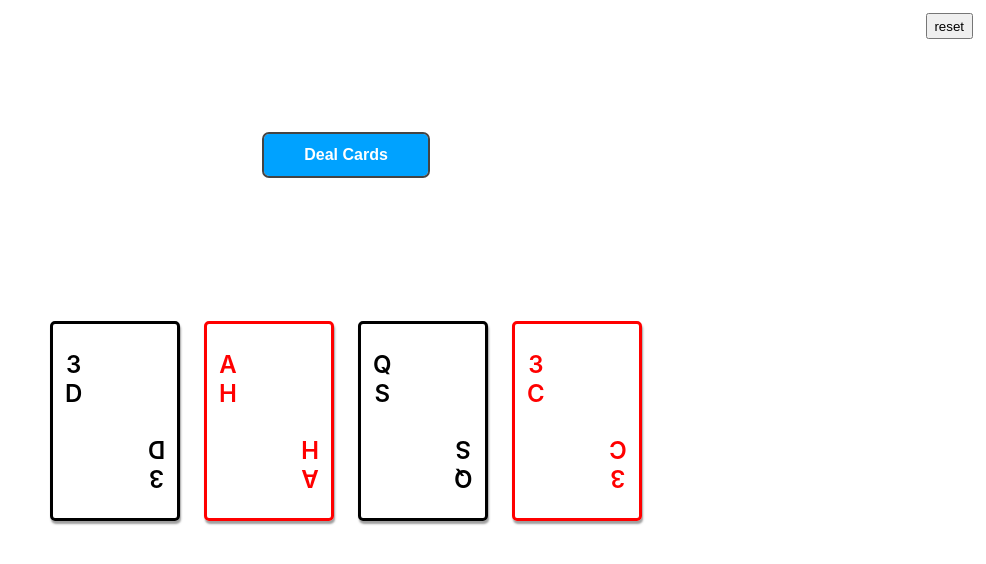
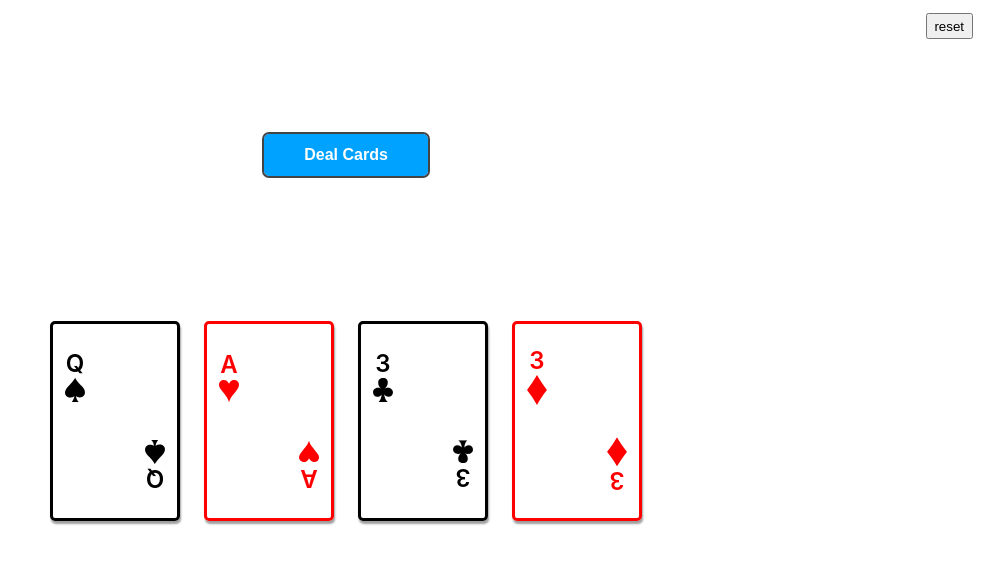
Before and after one commit to pablowbk/cardsss, a React (Create React App) app: page / in a window 1280 px wide. Both pictures are taken after a click on the button "Deal Cards". Shown: the top 564 px of the page, without its empty margins (294-1280 px from the left). Built offline with nearby package versions, Linux system fonts and the light colour scheme.

Commit message:
adds svg for suits

```diff
--- a/src/App.css
+++ b/src/App.css
@@ -62,6 +62,8 @@
   display: grid;
   align-content: space-around;
   justify-items: start;
+  transition: transform 200ms ease-in-out;
+  transform-origin: bottom;
 }
 
 .card:nth-child(even) {
@@ -82,6 +84,9 @@
   justify-self: end;
 }
 
+.card:hover {
+  transform: translate(2%, -1%) rotateZ(3deg);
+}
 
 .gameOver {
   position: absolute;
@@ -101,3 +106,7 @@
     0 0 0 24px #666,
     0 0 0 32px #222;
 }
+
+.suitSvg {
+  width: 20px;
+}
--- a/src/App.js
+++ b/src/App.js
@@ -11,11 +11,11 @@ import './App.css';
 
 */
 
+const suits = ['D', 'H', 'S', 'C']; //possible suits available (4)
+// const suits = ['&#127839;', '&#127829;', '&#127790;', '&#127850;']; //possible suits available (4)
+const ranks = ['2', '3', '4', '5', '6', '7', '8', '9', '10', 'J', 'Q', 'K', 'A']//possible ranks available (13)
 
 function App() {
-  const suits = ['D', 'H', 'S', 'C']; //possible suits available (4)
-  // const suits = ['&#127839;', '&#127829;', '&#127790;', '&#127850;']; //possible suits available (4)
-  const ranks = ['2', '3', '4', '5', '6', '7', '8', '9', '10', 'J', 'Q', 'K', 'A']//possible ranks available (13)
 
   // const cardsStart = {Suit: '', Rank: ''};
 
@@ -141,30 +141,48 @@ function App() {
       <div className='cards-container'>
         {gameOver && <span className='gameOver'>Game Over!</span>}
 
+        <RenderCard card={spades} zeroDealClass={zeroDealClass} />
+        <RenderCard card={hearts} zeroDealClass={zeroDealClass} />
+        <RenderCard card={clubs} zeroDealClass={zeroDealClass} />
         <RenderCard card={diamonds} zeroDealClass={zeroDealClass} />
-        <RenderCard card={hearts} zeroDealClass={zeroDealClass} />
-        <RenderCard card={spades} zeroDealClass={zeroDealClass} />
-        <RenderCard card={clubs} zeroDealClass={zeroDealClass} />
+      </div>
 
-      </div>
     </div>
   );
 }
 
 function RenderCard({card, zeroDealClass}) {
   return (
-    <div className={`card cardD ${zeroDealClass}`}>
+    <div className={`card ${zeroDealClass}`}>
       <div className="cardInner cardTop">
         <span className="cardRank">{card.Rank}</span>
-        <span className="cardSuit">{card.Suit}</span>
+        <span className="cardSuit"><RenderSvg suit={card.Suit} /></span>
       </div>
       <div className="cardInner cardBottom">
         <span className="cardRank">{card.Rank}</span>
-        <span className="cardSuit">{card.Suit}</span>
+        <span className="cardSuit"><RenderSvg suit={card.Suit} /></span>
       </div>
     </div>
   )
+}
 
+function RenderSvg({suit}) {
+  switch(suit) {
+    case 'D':
+      return <img className='suitSvg' src='d.svg' alt='diamonds'/>
+      break;
+    case 'H':
+      return <img className='suitSvg' src='h.svg' alt='hearts'/>
+      break;
+    case 'S':
+      return <img className='suitSvg' src='s.svg' alt='spades'/>
+      break;
+    case 'C':
+      return <img className='suitSvg' src='c.svg' alt='clubs'/>
+      break;
+    default:
+      return ''
+  }
 }
 
 export default App;
```
